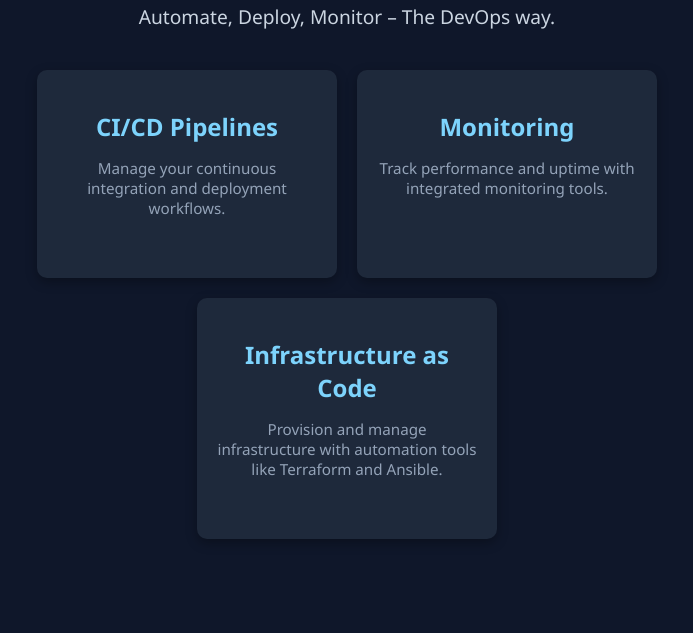
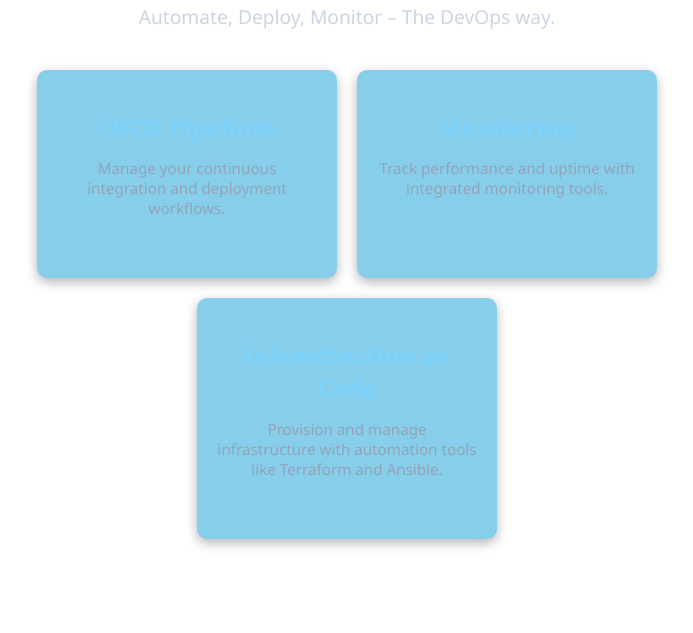
Before and after one commit to vaishnavichindam/vaishc, a plain HTML site: page index.html in a window 1280 px wide. Shown: the part 167-800 px from the top of the page, without its empty margins (293-986 px from the left). Drawn offline with Linux system fonts and the light colour scheme.

Commit message:
Update style.css

```diff
--- a/style.css
+++ b/style.css
@@ -3,7 +3,7 @@ body {
   margin: 0;
   padding: 0;
   font-family: 'Segoe UI', sans-serif;
-  background-color: #0f172a; /* dark blue-gray */
+  background-color: white;
   color: #e0e0e0;
 }
 
@@ -17,7 +17,7 @@ body {
 h1 {
   font-size: 2.8em;
   margin-bottom: 10px;
-  color: #38bdf8; /* sky blue */
+  color: #38bdf8;
 }
 
 p {
@@ -34,7 +34,7 @@ p {
 }
 
 .card {
-  background-color: #1e293b; /* slightly lighter background */
+  background-color: skyblue;
   padding: 20px;
   width: 260px;
   border-radius: 10px;
```
